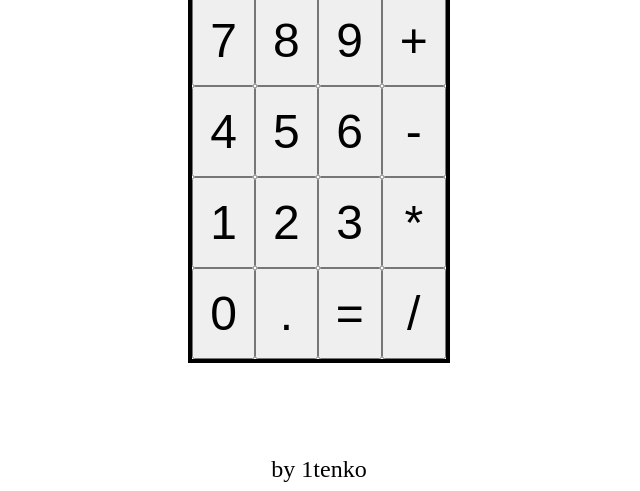
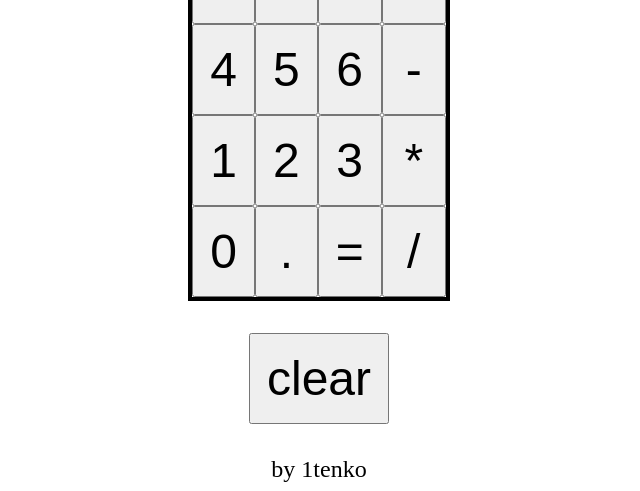
Before and after one commit to 1tenko/calculator, a plain HTML site: page index.html in a window 1280 px wide. Shown: the part 309-800 px from the top of the page, without its empty margins (321-961 px from the left). Drawn offline with Linux system fonts and the light colour scheme.

Commit message:
added clear button

```diff
--- a/index.html
+++ b/index.html
@@ -39,6 +39,7 @@
             </div>
         </div>
     </div>
+    <button class="clear">clear</button>
     <div class="footer">by 1tenko</div>
 </body>
 </html>
```
